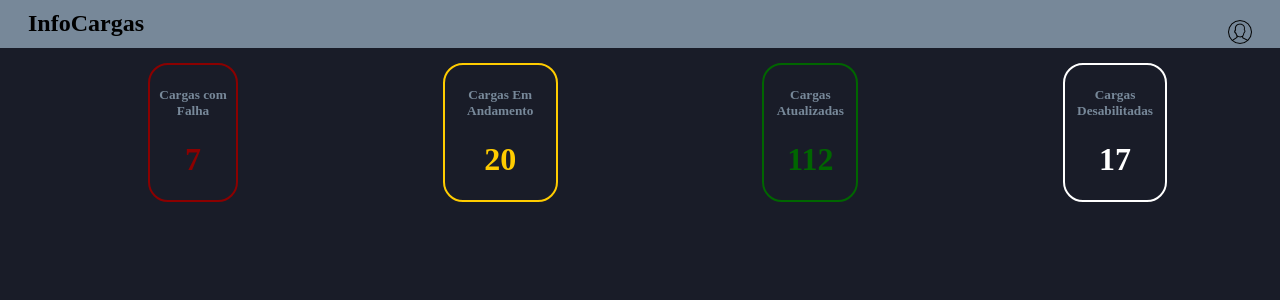
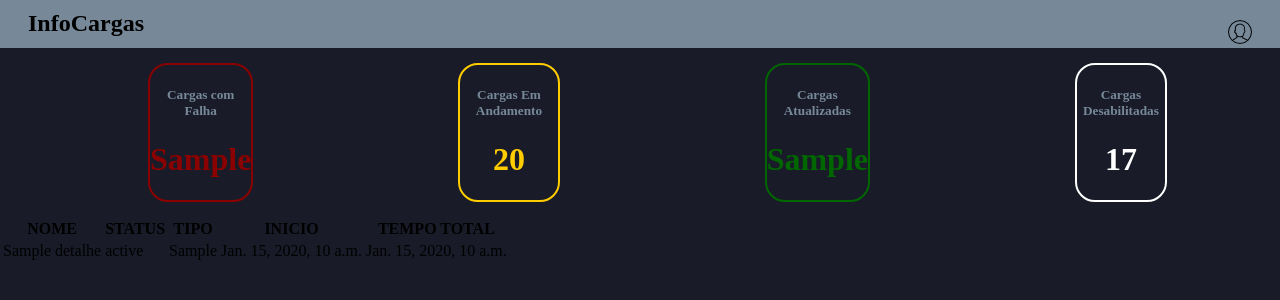
Before and after one commit to mozart-rue/PowerBi_Automate, a Django app: template src/carga/templates/homepage.html in a window 1280 px wide. Shown: the top 300 px of the page. Run offline with Django 4.2, Linux system fonts and the light colour scheme; the template is opened without the code that fills it: most values are stand-ins (such as "Sample title", 1, 10 or a date in 2020).

Commit message:
feat: recebendo dados da view

```diff
--- a/src/carga/templates/homepage.html
+++ b/src/carga/templates/homepage.html
@@ -1,7 +1,7 @@
 {% extends 'base.html' %}
 {% load static %}
 
-{% block titulo %} Homepage|InfoCargas{% endblock titulo %}
+{% block titulo %} Homepage | InfoCargas{% endblock titulo %}
 {% block head %}
 <link rel="stylesheet" type="text/css" href="{% static 'css/homepage/index.css' %}">
 {% endblock head %}
@@ -12,7 +12,7 @@
         <!--Itens que fazem o display resumido de cargas -->
         <div class="head_totals-err">
             <h5>Cargas com Falha</h5>
-            <h1>7</h1>
+            <h1>{{failedRefresh}}</h1>
         </div>
 
         <div class="head_totals-ps">
@@ -22,7 +22,7 @@
 
         <div class="head_totals-cp">
             <h5>Cargas Atualizadas</h5>
-            <h1>112</h1>
+            <h1>{{completeRefresh}}</h1>
         </div>
 
         <div class="head_totals-ds">
@@ -31,4 +31,30 @@
         </div>
     </div>
 </header>
+
+<!--Section com conteudo vindo do banco-->
+<section>
+    <!--Tabela com os dados retornoados do banco-->
+    <table>
+        <!--Cabeçalho da tabela-->
+        <tr>
+            <th>NOME</th>
+            <th>STATUS</th>
+            <th>TIPO</th>
+            <th>INICIO</th>
+            <th>TEMPO TOTAL</th>
+        </tr>
+        {% for detalhe in historicoDetalhado %}
+        <!--itens da tabela-->
+        <tr>
+            <td>{{ detalhe.dataset_name }}</td>
+            <td>{{ detalhe.status }}</td>
+            <td>{{ detalhe.refresh_type }}</td>
+            <td>{{ detalhe.started_at }}</td>
+            <td>{{ detalhe.total_time }}</td>
+        </tr>
+        {% endfor %}
+    </table>
+
+</section>
 {% endblock content %}
```
